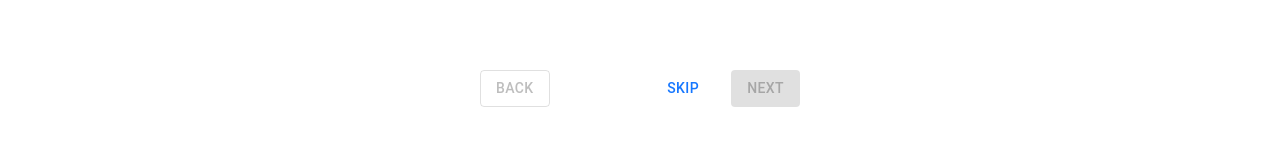
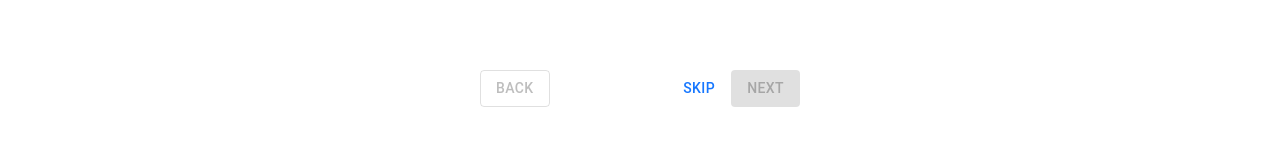
Before and after one commit to MarekSzczepanski/population-counter, a React (Create React App) app: page / in a window 1280 px wide. Shown: the part 222-368 px from the top of the page. Built offline with nearby package versions, Linux system fonts and the light colour scheme.

Commit message:
fix: buttonStack alignment

```diff
--- a/src/buttonStack.tsx
+++ b/src/buttonStack.tsx
@@ -104,7 +104,8 @@ function ButtonStack(): JSX.Element {
         m: '80px auto',
         width: 320,
         display: 'flex',
-        justifyContent: 'space-between',
+        justifyContent: `${buttonsLock.value[0] === null
+          ? 'center' : 'space-between'}`,
       }}
     >
       <Button
@@ -116,7 +117,7 @@ function ButtonStack(): JSX.Element {
       >
         Back
       </Button>
-      <Box>
+      <Box className='no-margin'>
         <Button
           onClick={goNextStep}
           disabled={buttonsLock.value[1]}
@@ -130,8 +131,6 @@ function ButtonStack(): JSX.Element {
           onClick={goNextStep}
           disabled={buttonsLock.value[2]}
           variant="contained"
-          sx={{marginLeft: `${buttonsLock.value[0] === null
-            ? 'auto' : '16px'}`}}
         >
           {step.value === 3 ? 'Add next card' : 'Next'}
         </Button>
--- a/src/index.css
+++ b/src/index.css
@@ -1,5 +1,8 @@
 body {
 	padding: 8px;
+}
+#root .no-margin {
+	margin: 0;
 }
 #root .MuiSlider-thumb {
 	width: 14px;
```
